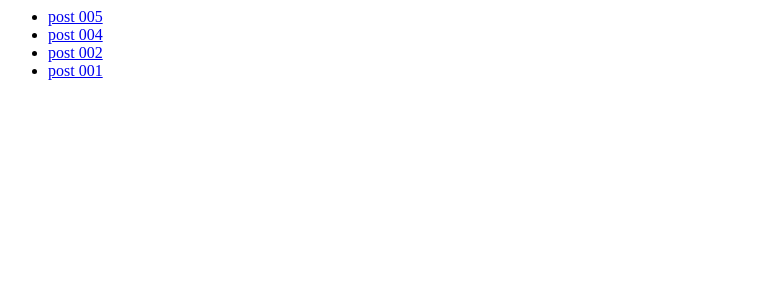
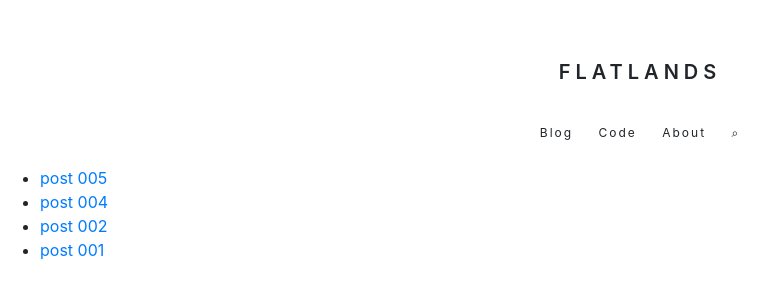
Before and after one commit to najar1412/flatlands, a Django app: page /blog/ in a window 1280 px wide. Shown: the top 300 px of the page, without its empty margins (0-777 px from the left). Run offline with Django 3.2, Linux system fonts and the light colour scheme; data comes from the database, SQL or seed files in the repository; some libraries are stand-ins or nearby versions.

Commit message:
starting design

```diff
--- /dev/null
+++ b/flatlands/blog/static/blog/main.css
@@ -0,0 +1,18 @@
+body {
+}
+#sitetitle {
+    padding-top:60px;
+    padding-bottom: 40px;
+    display: flex;
+    justify-content: center;
+    font-size: 20px;
+    font-weight: 600;
+    letter-spacing: 5px;
+}
+#nav {
+    display: flex;
+    justify-content: center;
+    font-size:12px;
+    letter-spacing: 2px;
+    word-spacing: 20px;
+}
--- /dev/null
+++ b/flatlands/blog/templates/blog/base.html
@@ -0,0 +1,35 @@
+{% load static %}
+
+<!DOCTYPE html>
+<html lang="en">
+  <head>
+    <meta charset="utf-8">
+    <meta http-equiv="X-UA-Compatible" content="IE=edge">
+    <meta name="viewport" content="width=device-width, initial-scale=1">
+    <title>...</title>
+
+    <!-- Bootstrap -->
+    <link rel="stylesheet" href="https://stackpath.bootstrapcdn.com/bootstrap/4.1.1/css/bootstrap.min.css" integrity="sha384-WskhaSGFgHYWDcbwN70/dfYBj47jz9qbsMId/iRN3ewGhXQFZCSftd1LZCfmhktB" crossorigin="anonymous">
+    <link rel="stylesheet" type="text/css" href="{% static 'blog/main.css' %}" />
+  </head>
+  <body>
+
+    <div id="sitetitle" class="display-4">
+    FLATLANDS
+</div>
+    <div id='nav'>
+
+
+
+            Blog Code About &#8981;
+            </div>
+
+            <br>
+    {% block content %}{% endblock %}
+
+    <!-- jQuery (necessary for Bootstrap's JavaScript plugins) -->
+    <script src="https://code.jquery.com/jquery-3.3.1.slim.min.js" integrity="sha384-q8i/X+965DzO0rT7abK41JStQIAqVgRVzpbzo5smXKp4YfRvH+8abtTE1Pi6jizo" crossorigin="anonymous"></script>
+<script src="https://cdnjs.cloudflare.com/ajax/libs/popper.js/1.14.3/umd/popper.min.js" integrity="sha384-ZMP7rVo3mIykV+2+9J3UJ46jBk0WLaUAdn689aCwoqbBJiSnjAK/l8WvCWPIPm49" crossorigin="anonymous"></script>
+<script src="https://stackpath.bootstrapcdn.com/bootstrap/4.1.1/js/bootstrap.min.js" integrity="sha384-smHYKdLADwkXOn1EmN1qk/HfnUcbVRZyYmZ4qpPea6sjB/pTJ0euyQp0Mk8ck+5T" crossorigin="anonymous"></script>
+  </body>
+</html>
--- a/flatlands/blog/templates/blog/index.html
+++ b/flatlands/blog/templates/blog/index.html
@@ -1,3 +1,7 @@
+{% extends "blog/base.html" %}
+
+{% block content %}
+
 {% if blog_posts %}
     <ul>
     {% for post in blog_posts %}
@@ -7,3 +11,6 @@
 {% else %}
     <p>No posts are available.</p>
 {% endif %}
+
+
+{% endblock %}
--- a/flatlands/blog/templates/blog/post.html
+++ b/flatlands/blog/templates/blog/post.html
@@ -1,3 +1,9 @@
+{% extends "blog/base.html" %}
+
+{% block content %}
+
 {{post.name}}<br>
 {{post.content}}<br>
 {{post.pub_date}}<br>
+
+{% endblock %}
```
